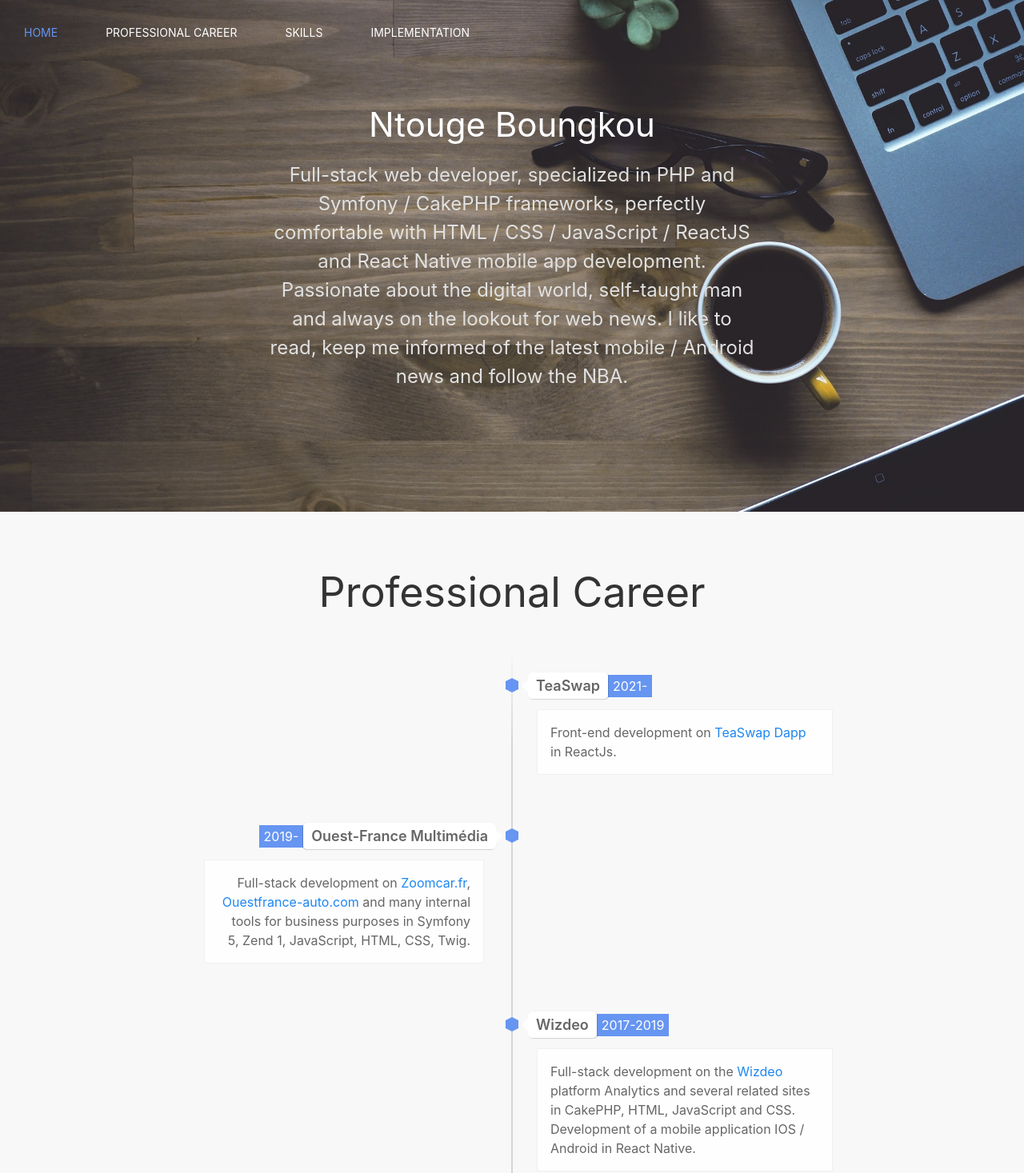
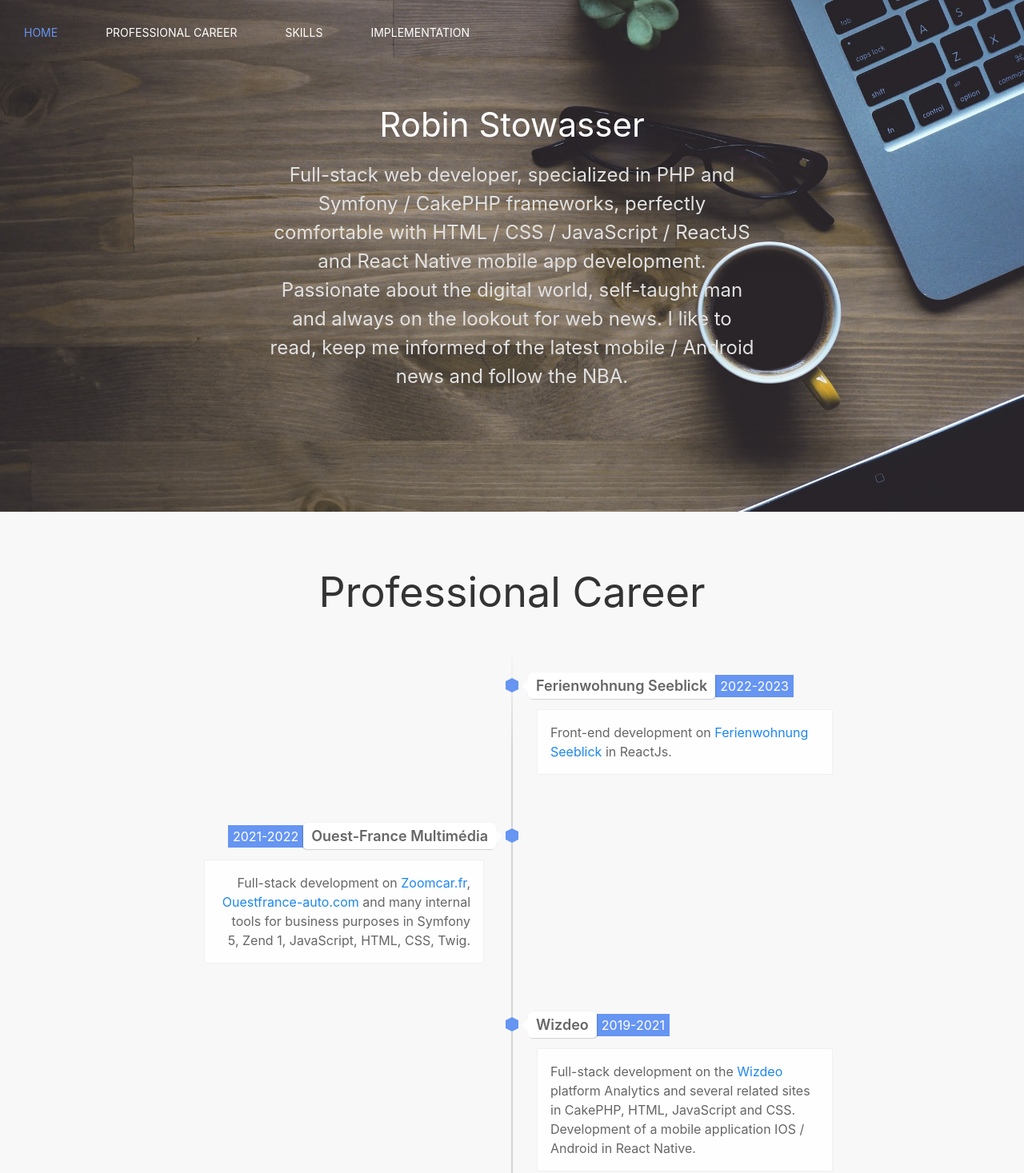
Before and after one commit to pietukhov/ntouge, a plain HTML site: page index.html in a window 1280 px wide. Shown: the top 1467 px of the page at 80% size. Drawn offline with nearby package versions, Linux system fonts and the light colour scheme.

Commit message:
Update index.html

```diff
--- a/index.html
+++ b/index.html
@@ -6,7 +6,7 @@
 		<meta name="viewport" content="width=device-width, initial-scale=1" />
 		<meta name="description" content="Full-stack web developer, specialized in PHP and Symfony / CakePHP frameworks, perfectly comfortable with HTML / CSS / JavaScript / ReactJS and React Native mobile app development.">
 
-		<title>Web developer portfolio | Ntouge Boungkou </title>
+		<title>Web developer portfolio | Robin Stowasser </title>
         <link rel="stylesheet" href="css/uikit.min.css" />
         <link rel="stylesheet" href="css/style.css" />
         <link href="https://fonts.googleapis.com/css?family=Roboto&display=swap" rel="stylesheet">
@@ -18,7 +18,7 @@
         <div class="uk-position-relative " id="home">
             <div class="uk-background-cover uk-light uk-flex uk-flex-column" style="background-image: url('Images/bg.jpg'); height: 80vh;">
                 <div class="uk-text-center uk-margin-auto uk-margin-auto-vertical uk-width-1-2@s uk-padding-small captionHeader">
-                    <h1>Ntouge Boungkou</h1>
+                    <h1>Robin Stowasser</h1>
                     <p class="uk-text-lead text-white">Full-stack web developer, specialized in PHP and
                         Symfony / CakePHP frameworks, perfectly
                         comfortable with HTML / CSS / JavaScript / ReactJS and
@@ -78,10 +78,10 @@
 											<div class="direction-r">
 													<div class="flag-wrapper">
 															<span class="hexa"></span>
-															<span class="flag">TeaSwap</span>
-															<span class="time-wrapper"><span class="time">2021-</span></span>
+															<span class="flag">Ferienwohnung Seeblick</span>
+															<span class="time-wrapper"><span class="time">2022-2023</span></span>
 													</div>
-													<div class="desc">Front-end development on <a href="https://app.tea-swap.finance/" target="_blank">TeaSwap Dapp</a> in ReactJs.</div>
+													<div class="desc">Front-end development on <a href="https://fewo-seeblick.com/" target="_blank">Ferienwohnung Seeblick</a> in ReactJs.</div>
 											</div>
 									</li>
 									<li>
@@ -89,7 +89,7 @@
 													<div class="flag-wrapper">
 															<span class="hexa"></span>
 															<span class="flag">Ouest-France Multimédia</span>
-															<span class="time-wrapper"><span class="time">2019-</span></span>
+															<span class="time-wrapper"><span class="time">2021-2022</span></span>
 													</div>
 													<div class="desc">Full-stack development on <a href="https://zoomcar.fr/" target="_blank">Zoomcar.fr</a>, <a href="https://www.ouestfrance-auto.com/" target="_blank">Ouestfrance-auto.com</a> and many internal tools for business purposes in Symfony 5, Zend 1, JavaScript, HTML, CSS, Twig.</div>
 											</div>
@@ -99,7 +99,7 @@
                             <div class="flag-wrapper">
                                 <span class="hexa"></span>
                                 <span class="flag">Wizdeo</span>
-                                <span class="time-wrapper"><span class="time">2017-2019</span></span>
+                                <span class="time-wrapper"><span class="time">2019-2021</span></span>
                             </div>
                             <div class="desc">Full-stack development on the <a href="https://analytics.wizdeo.com/fr" target="_blank">Wizdeo</a> platform
                                 Analytics and several related sites in
@@ -500,14 +500,14 @@
 
                 <div class="uk-grid-large uk-flex-center uk-grid">
                     <div class="uk-width-auto">
-                        <a href="https://github.com/fcemmon" target="_blank" uk-icon="icon: github"></a>
+                        <a href="https://github.com/robinstowasser" target="_blank" uk-icon="icon: github"></a>
                     </div>
                 </div>
             </div>
         </div>
 
         <div class="uk-section uk-section-secondary uk-section-xsmall uk-padding-remove">
-            <p class="uk-text-muted uk-text-center">Ntouge Boungkou 2021&copy;. All rights reserved</p>
+            <p class="uk-text-muted uk-text-center">Robin Stowasser 2023&copy;. All rights reserved</p>
         </div>
 
         <script src="js/uikit.min.js"></script>
```
